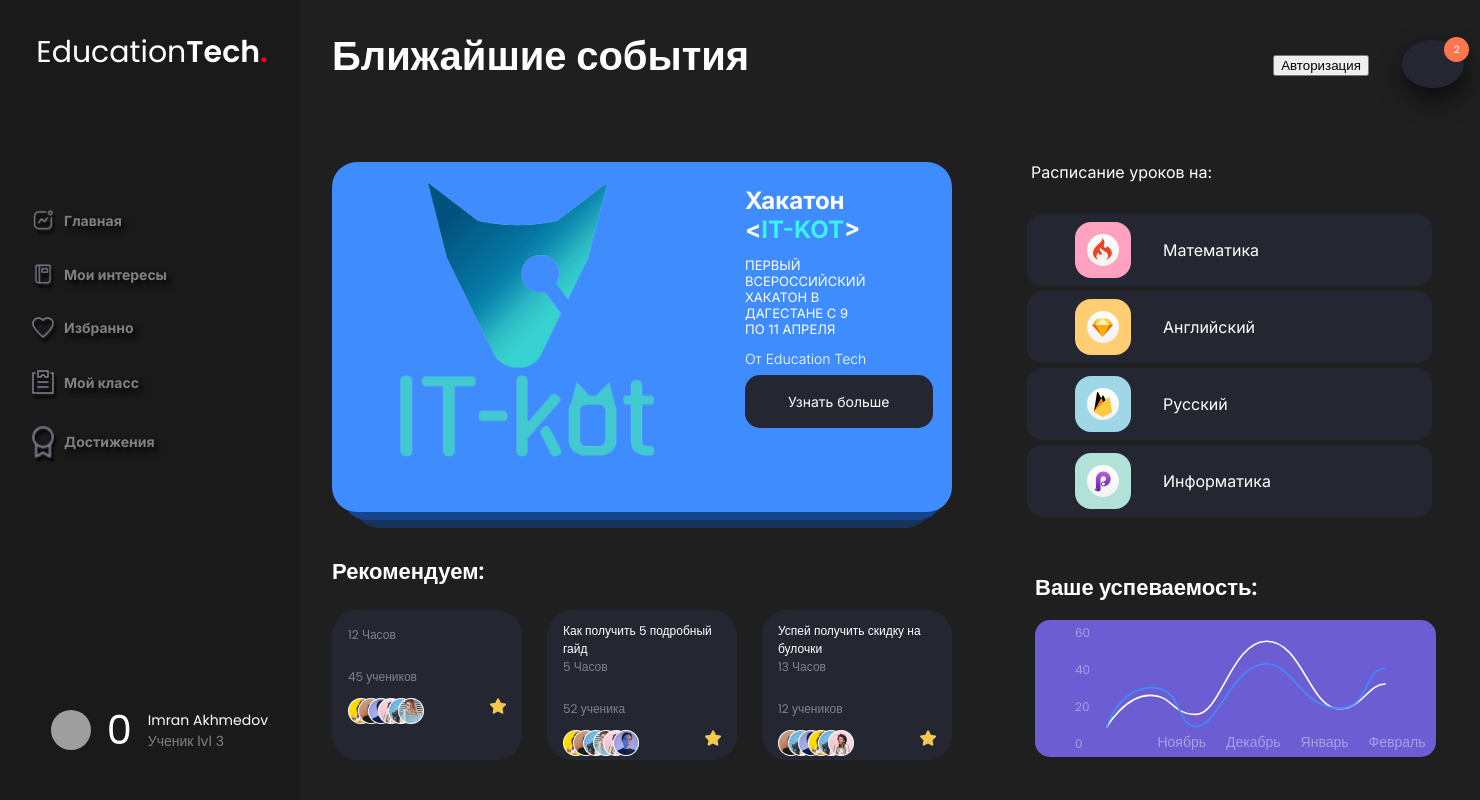
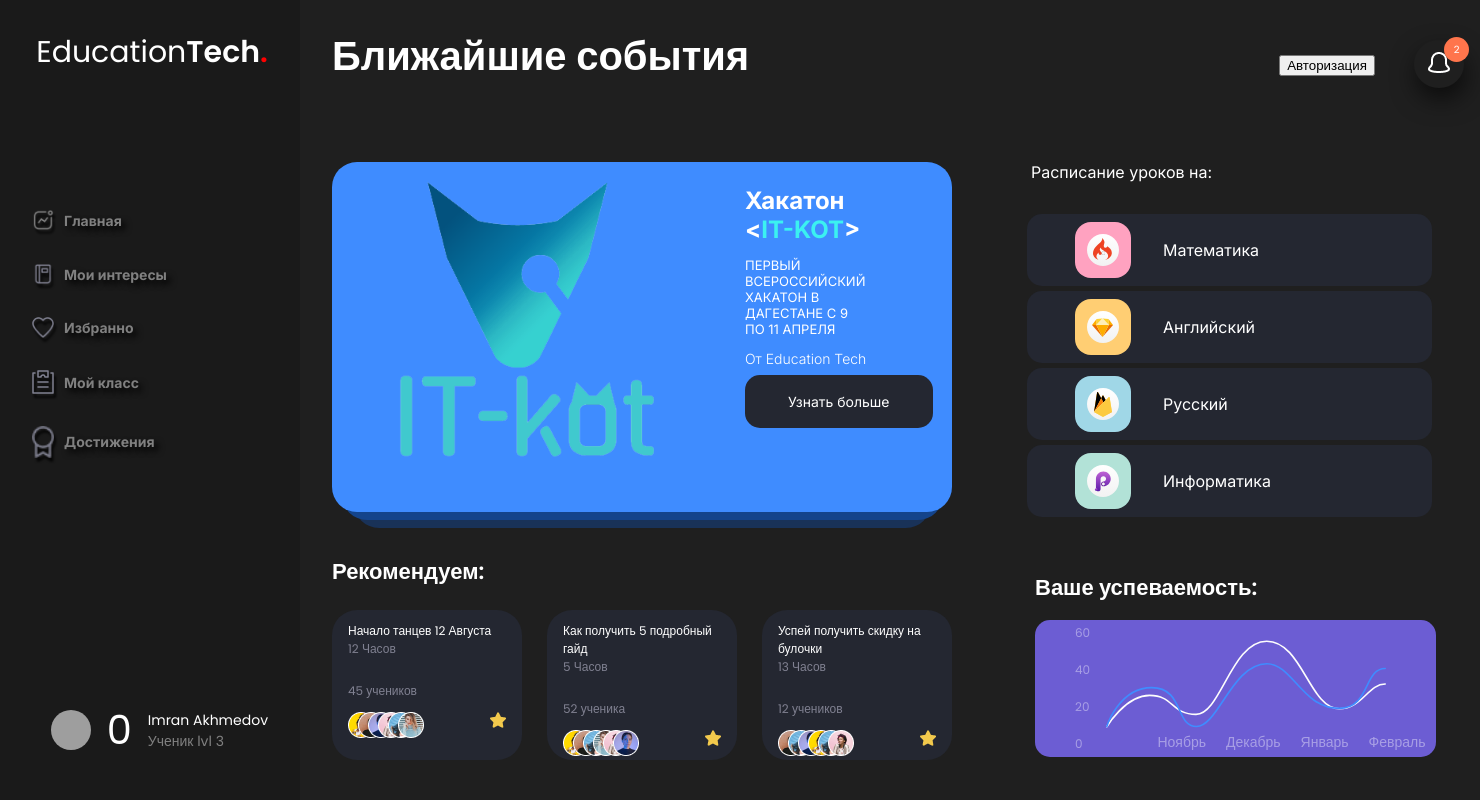
Before and after one commit to itcatman/ed_tech, a Flask app: page / in a window 1480 px wide. Run offline with Flask 2, Linux system fonts and the light colour scheme; some libraries are stand-ins or nearby versions; grey boxes are pictures that could not be loaded.

Commit message:
Оно ожило

```diff
--- a/static/block/block-content.css
+++ b/static/block/block-content.css
@@ -24,7 +24,7 @@ margin-top: 1.5rem;
     position: relative;
     cursor: pointer;
     margin-right: 20px;
-    width: 62px;
+    width:50px;
     height: 48px;
     margin-top: 2px;
     display: flex;
--- a/templates/index.html
+++ b/templates/index.html
@@ -50,13 +50,11 @@
 
                </div>
 
-                <div class="notifications">
+                <div class="notifications" style="background: url('../static/img/icon/notification.png') center no-repeat;">
                     <form action="register.html" method="POST" class="out">
                         <input type="submit" value="Авторизация">
                     </form>
-                   <div class="icon"> <svg class="notifications-svg" width="100%" height="100%" viewBox="0 0 22 21" fill="none" xmlns="http://www.w3.org/2000/svg">
-                    <path fill-rule="evenodd" clip-rule="evenodd" d="M18 11V8C18 4.13401 14.866 1 11 1C7.13401 1 4 4.13401 4 8V11C4 14.3 1 15.1 1 17C1 18.7 4.9 20 11 20C17.1 20 21 18.7 21 17C21 15.1 18 14.3 18 11Z" stroke="white" stroke-width="2" stroke-linecap="round" stroke-linejoin="round"/>
-                    </svg>
+                   <div class="icon">
                     <div class="txt">2</div></div>
                 </div>
 
@@ -235,7 +233,7 @@
                     <div class="title-rec"><p>Рекомендуем:</p></div>
                     <div class="rec-container">
                         <div class="block-1">
-                            <div class="title-block"><p></p></div>
+                            <div class="title-block"><p style="font-size: 12px;">Начало танцев 12 Августа</p></div>
                             <div class="time"><p>12 Часов</p></div>
                             <div class="student"><p>45 учеников</p></div>
                             <div class="students-icon">
--- a/templates/status/main-4.html
+++ b/templates/status/main-4.html
@@ -46,7 +46,13 @@
                <div class="head">
                     <div class="sub-title"><p>Мой Класс</p></div>
                </div>
+               <div class="notifications">
+                <svg class="notifications-svg" width="20px" height="20px" viewBox="0 0 22 21" fill="none" xmlns="http://www.w3.org/2000/svg">
+                    <path fill-rule="evenodd" clip-rule="evenodd" d="M18 11V8C18 4.13401 14.866 1 11 1C7.13401 1 4 4.13401 4 8V11C4 14.3 1 15.1 1 17C1 18.7 4.9 20 11 20C17.1 20 21 18.7 21 17C21 15.1 18 14.3 18 11Z" stroke="white" stroke-width="2" stroke-linecap="round" stroke-linejoin="round"/>
+                    </svg>
             </div>
+            </div>
+
 
             <div class="course-container" style="display: flex; width: auto;">
 
```
Also changed, not shown: templates/status/main-3.html (+5 -6 lines), templates/status/main-5.html (+7 -0 lines).
